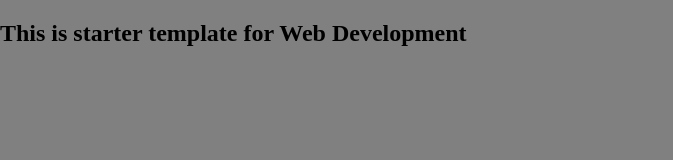
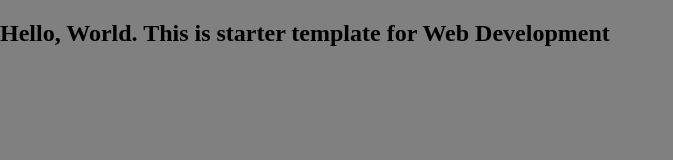
Before and after one commit to bikash-jaiswal/Web-starter-template, a plain HTML site: page index.html in a window 1280 px wide. Shown: the whole page, without its empty margins (0-673 px from the left). Drawn offline with Linux system fonts and the light colour scheme.

Commit message:
starter template

```diff
--- a/index.html
+++ b/index.html
@@ -15,7 +15,7 @@
 </head>
 
 <body>
-    <h2>This is starter template for Web Development</h2>
+    <h2>Hello, World. This is starter template for Web Development</h2>
     <!-- <i class="fas fa-address-card"></i> -->
     <!-- script -->
     <script src="script.js"></script>
```
